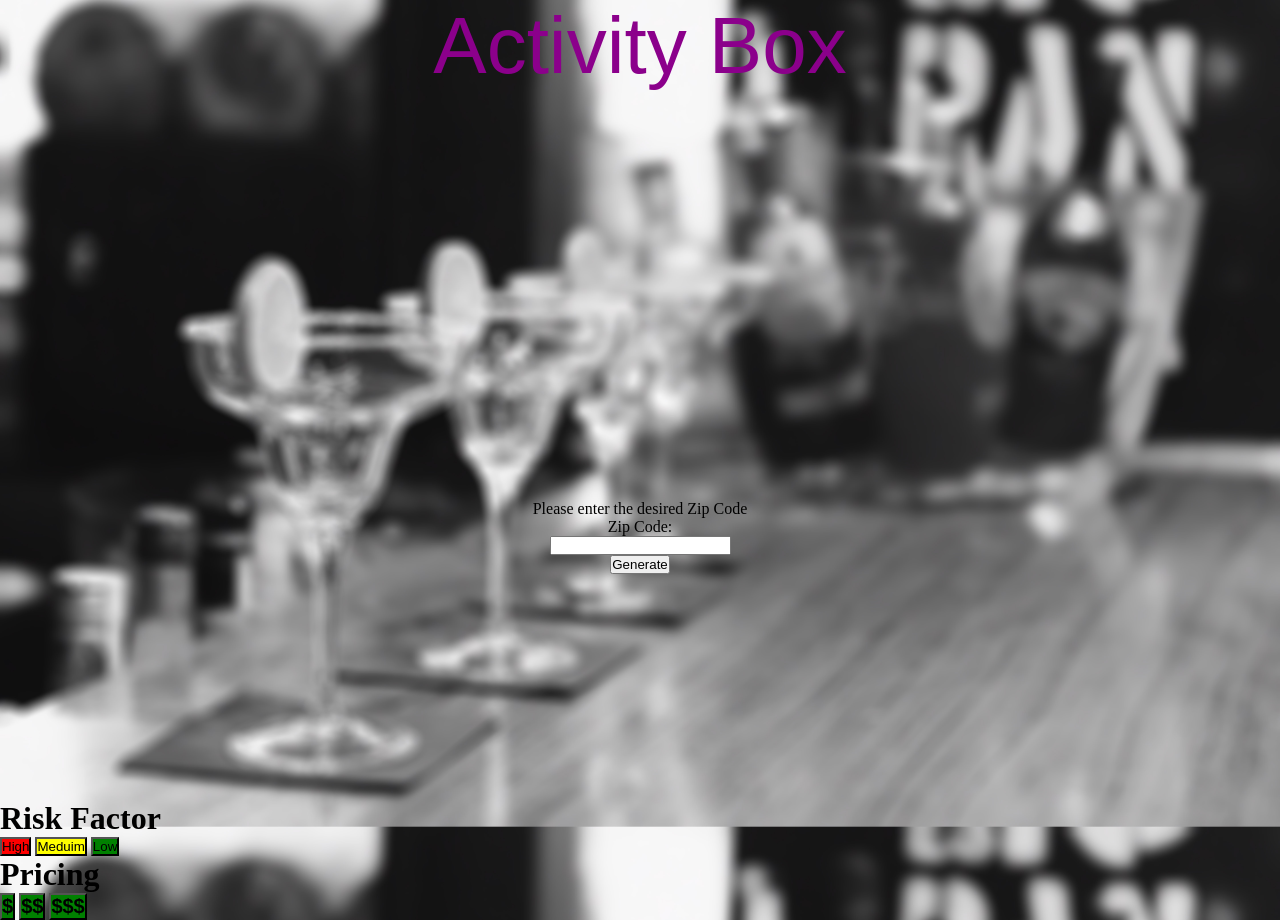
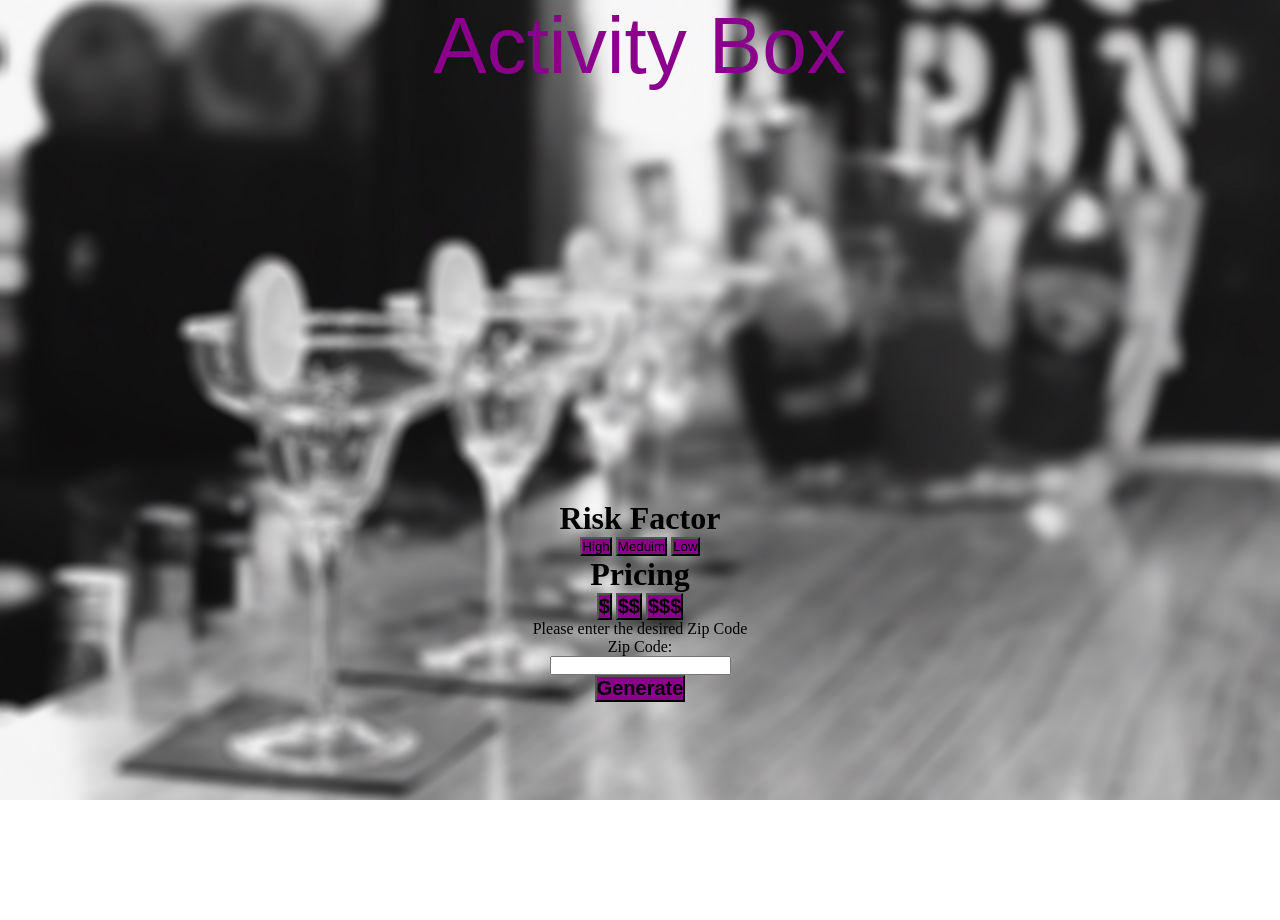
Before and after one commit to CSCI152/YelpWeb, a plain HTML site: page homepage.html in a window 1280 px wide. After the commit the page ends 800 px from the top, so only its background shows below. Drawn offline with Linux system fonts and the light colour scheme; files whose address does not match are found by name.

Commit message:
Update homepage.html

```diff
--- a/homepage.html
+++ b/homepage.html
@@ -1,3 +1,4 @@
+
 <html>
 		<link rel="stylesheet" href = "style.css" type = "text/css" />
 	<head>
@@ -8,27 +9,31 @@
 					<span class = "maintitle">Activity Box</span>
 				</div>
 				<div class="content">
+				<div class = "riskfactor">
+					<h1>Risk Factor</h1>
+					<button style = "background:#8B008B"> High </button>
+					<button style = "background:#8B008B"> Meduim </button>
+					<button style = "background:#8B008B"> Low </button>
+				</div>
+				<div class = "price">
+				<h1>Pricing</h1>
+					<button style = "background:#8B008B"><h2>$</h2></button>
+					<button style = "background:#8B008B"><h2>$$</h2></button>
+					<button style = "background:#8B008B"><h2>$$$</h2></button>
+				</div>
+				<div class="pricing">
 					<span class = "zipheader">Please enter the desired Zip Code</span>
 					<form>
 						Zip Code:<br>
 						<input type = "text" name="Zipcode"><br>
 					</form>
-					<button class = "Zipcode"> Generate </button>
+					<button style = "background:#8B008B"><h2> Generate </h2></button>
+					</div>
 				</div>
-				<div class = "riskfactor">
-					<h1>Risk Factor</h1>
-					<button style = "background:red"> High </button>
-					<button style = "background:yellow"> Meduim </button>
-					<button style = "background:green"> Low </button>
-				</div>
+
 				<!--
 				<div class = "map">
 				</div>-->
-				<div class = "price">
-				<h1>Pricing</h1>
-					<button style = "background:green"><h2>$</h2></button>
-					<button style = "background:green"><h2>$$</h2></button>
-					<button style = "background:green"><h2>$$$</h2></button>
-				</div>
+
 		</body>
 </html>
```
